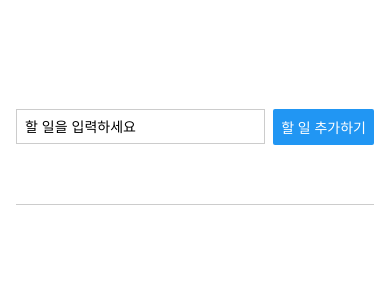
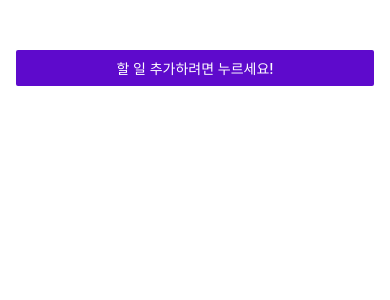
Before and after one commit to hongkongee/React-Native-Study, a React Native app: screen / in a window 390 px wide. Shown: the top 300 px of the page. Built offline with nearby package versions, Linux system fonts and the light colour scheme.

Commit message:
#6. 입력창 모달 구현, 모달 열고 닫기 이벤트 처리

```diff
--- a/App.js
+++ b/App.js
@@ -1,10 +1,11 @@
-import { StatusBar } from "expo-status-bar";
 import { useState } from "react";
-import { Button, FlatList, ScrollView, StyleSheet, Text, TextInput, View } from "react-native";
+import { Button, FlatList, StyleSheet, View } from "react-native";
 import GoalItem from "./components/GoalItem";
 import GoalInput from "./components/GoalInput";
 
 export default function App() {
+  // 모달의 렌더링 상태를 나타내는 변수
+  const [modalIsVisible, setModalIsVisible] = useState(false);
   const [todoGoals, setTodoGoals] = useState([]);
 
   // 버튼을 누르면 할 일 목록을 추가하는 함수
@@ -15,8 +16,9 @@ export default function App() {
     // 콜백 함수의 매개값은 해당 상태 변수의 최신 값이 전달됨
     setTodoGoals((currentTodoGoals) => [
       ...currentTodoGoals,
-      {text: enteredGoalText, id: Math.random().toString()}
+      { text: enteredGoalText, id: Math.random().toString() },
     ]);
+    endAddGoalHandler();
   };
 
   const deleteGoalHandler = (id) => {
@@ -25,9 +27,28 @@ export default function App() {
     });
   };
 
+  const startAddGoalhandler = () => {
+    setModalIsVisible(true);
+  };
+
+  const endAddGoalHandler = () => {
+    setModalIsVisible(false);
+  };
+
   return (
     <View style={styles.appContainer}>
-      <GoalInput onAddGoal={addGoalHandler} />
+      <Button
+        title='할 일 추가하려면 누르세요!'
+        color='#5e0acc'
+        onPress={startAddGoalhandler}
+      />
+      {/* modalIsVisible && 를 직접 구현할 필요 없음 */}
+      <GoalInput
+        visible={modalIsVisible}
+        onAddGoal={addGoalHandler}
+        onCancel={endAddGoalHandler}
+      />
+
       <View style={styles.goalsContainer}>
         {/*
           ScrollView는 전체 화면이 렌더링 될 때 안의 항목들을 전부 렌더링합니다.
--- a/components/GoalInput.js
+++ b/components/GoalInput.js
@@ -1,10 +1,9 @@
-import React, { useState } from 'react';
-import { Button, StyleSheet, TextInput, View } from 'react-native';
+import React, { useState } from "react";
+import { Button, Modal, StyleSheet, TextInput, View } from "react-native";
 
-const GoalInput = ({ onAddGoal }) => {
+const GoalInput = ({ visible, onAddGoal, onCancel }) => {
   // 입력창의 상태를 관리하는 변수를 React에서 사용하는 useState 훅을 활용하여 선언.
-  const [enteredGoalText, setEnteredGoalText] = useState('');
-
+  const [enteredGoalText, setEnteredGoalText] = useState("");
 
   // 사용자가 내용을 입력할 때 해당 입력값을 가져오는 함수
   const goalInputHandler = (enteredText) => {
@@ -14,20 +13,33 @@ const GoalInput = ({ onAddGoal }) => {
   // 할 일 추가하기 버튼을 누를 때 핸들러
   const addGoalHandler = () => {
     onAddGoal(enteredGoalText); // 부모 컴포넌트로 할 일 전달
-    setEnteredGoalText(''); // 입력창 비우기
-  }
-
+    setEnteredGoalText(""); // 입력창 비우기
+  };
 
   return (
+    // 조건부 렌더링을 직접 구현하지 않고 Modal의 visible props를 활용해 모달을 열고 닫을 수 있다.
+    <Modal visible={visible} animationType='slide'>
       <View style={styles.inputContainer}>
         <TextInput
           style={styles.textInput}
-          placeholder="할 일을 입력하세요"
+          placeholder='할 일을 입력하세요'
           onChangeText={goalInputHandler}
           value={enteredGoalText}
         />
-        <Button title='할 일 추가하기' onPress={addGoalHandler} />
+        <View style={styles.buttonContainer}>
+          <View style={styles.button}>
+            <Button
+              title='할 일 추가하기'
+              onPress={addGoalHandler}
+              color='#b180f0'
+            />
           </View>
+          <View style={styles.button}>
+            <Button title='취소' onPress={onCancel} color='#f31282' />
+          </View>
+        </View>
+      </View>
+    </Modal>
   );
 };
 
@@ -36,18 +48,26 @@ export default GoalInput;
 const styles = StyleSheet.create({
   inputContainer: {
     flex: 1,
-        flexDirection: 'row',
-        justifyContent: 'space-between',
-        alignItems: 'center',
-        marginBottom: 24,
-        borderBottomWidth: 1,
-        borderBottomColor: '#cccccc',
+    justifyContent: "center",
+    alignItems: "center",
+    padding: 16,
+    backgroundColor: "#311b6b",
   },
   textInput: {
     borderWidth: 1,
-        borderColor: '#cccccc',
-        width: '70%',
-        marginRight: 8,
-        padding: 8,
+    borderColor: "#e4d0ff",
+    backgroundColor: "#e4d0ff",
+    color: "#120438",
+    borderRadius: 6,
+    width: "100%",
+    padding: 16,
   },
-})
+  buttonContainer: {
+    marginTop: 16,
+    flexDirection: "row",
+  },
+  button: {
+    width: "30%",
+    marginHorizontal: 8,
+  },
+});
--- a/package.json
+++ b/package.json
@@ -28,5 +28,4 @@
     "prettier": "^3.2.5"
   },
   "private": true
-
 }
--- /dev/null
+++ b/setting.json
@@ -0,0 +1,4 @@
+{
+  "editor.defaultFormatter": "esbenp.prettier-vscode",
+  "editor.formatOnSave": true
+}
```
Also changed, not shown: components/GoalItem.js (+7 -10 lines), 2 other files (tests, documents, lock files or other folders). Lines whose indentation alone changed are shown as unchanged.
